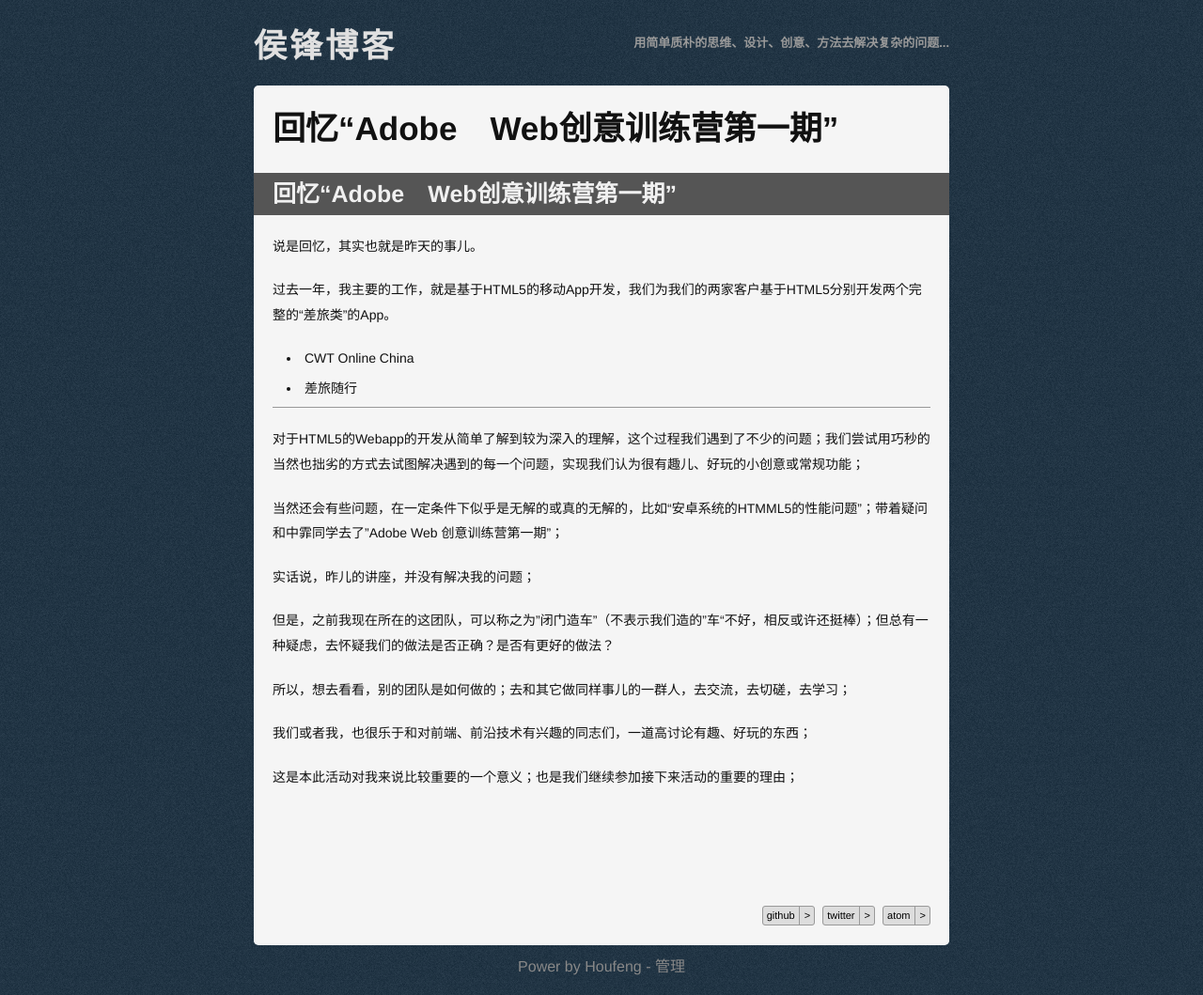
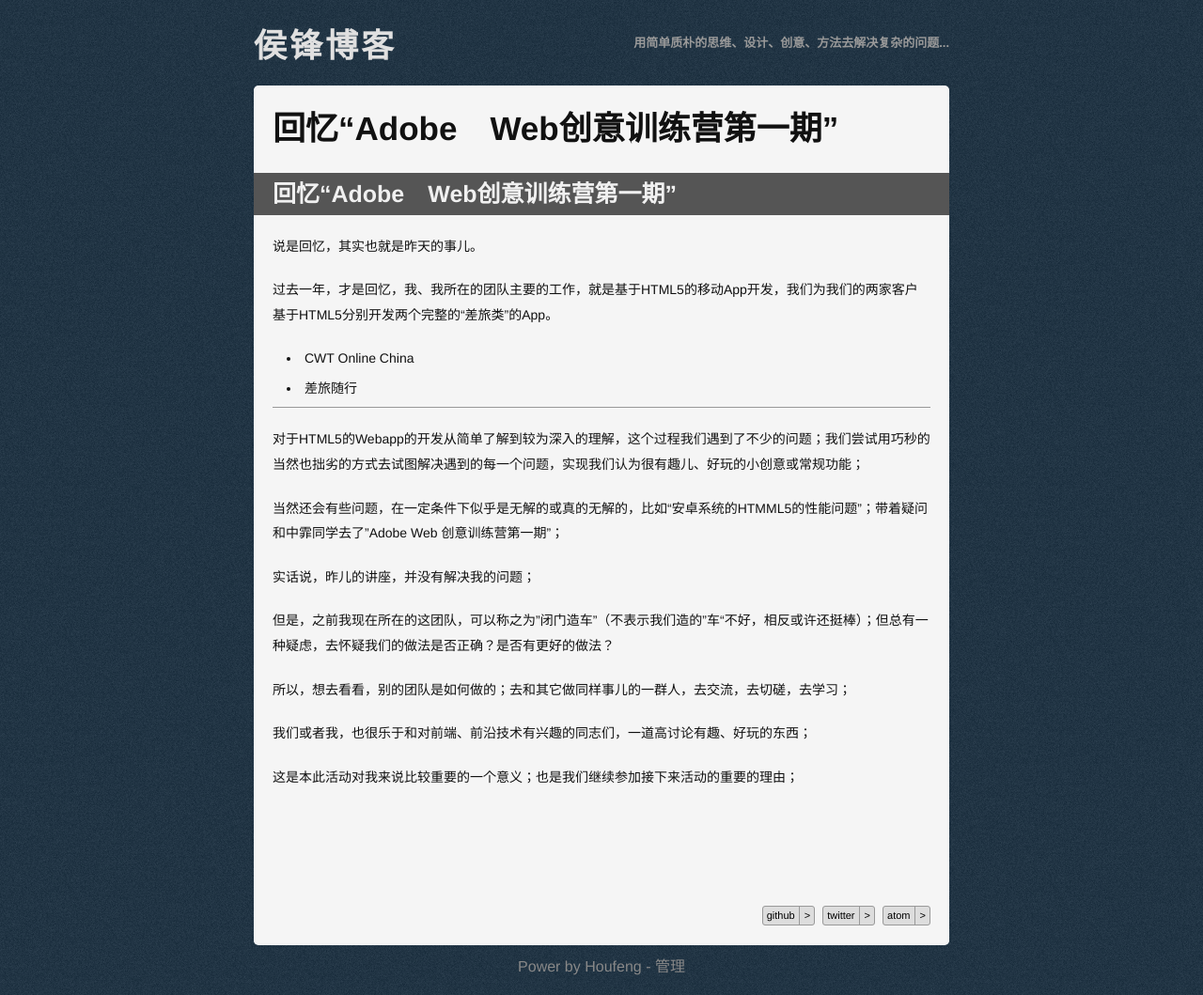
Before and after one commit to Houfeng/houfeng.github.com, a Jekyll site: the page built from _posts/2013-01-24-Adobe-Web-HTML5.md, in a window 1280 px wide. Shown: the whole page at 94% size. Built offline with Jekyll 4.4.1, drawn with Linux system fonts in a browser that asks for light colours; Markdown is read by kramdown in place of the engine named in the settings; comment, search, counter and statistics services are not loaded.

Commit message:
Updated _posts/2013-01-24-Adobe-Web-HTML5.md

```diff
--- a/_posts/2013-01-24-Adobe-Web-HTML5.md
+++ b/_posts/2013-01-24-Adobe-Web-HTML5.md
@@ -9,7 +9,7 @@ published: true
 
 说是回忆，其实也就是昨天的事儿。
 
-过去一年，我主要的工作，就是基于HTML5的移动App开发，我们为我们的两家客户基于HTML5分别开发两个完整的“差旅类”的App。
+过去一年，才是回忆，我、我所在的团队主要的工作，就是基于HTML5的移动App开发，我们为我们的两家客户基于HTML5分别开发两个完整的“差旅类”的App。
 
 1. CWT Online China
 2. 差旅随行
```
